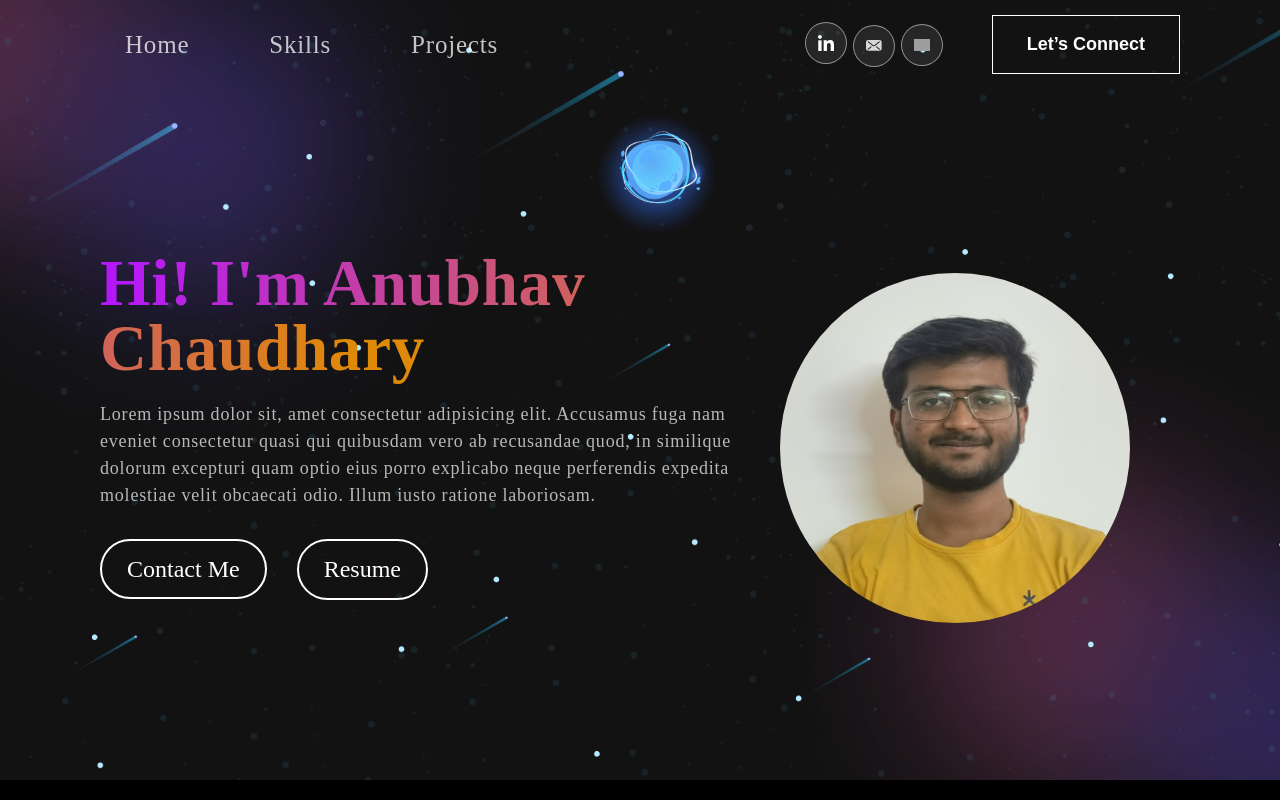
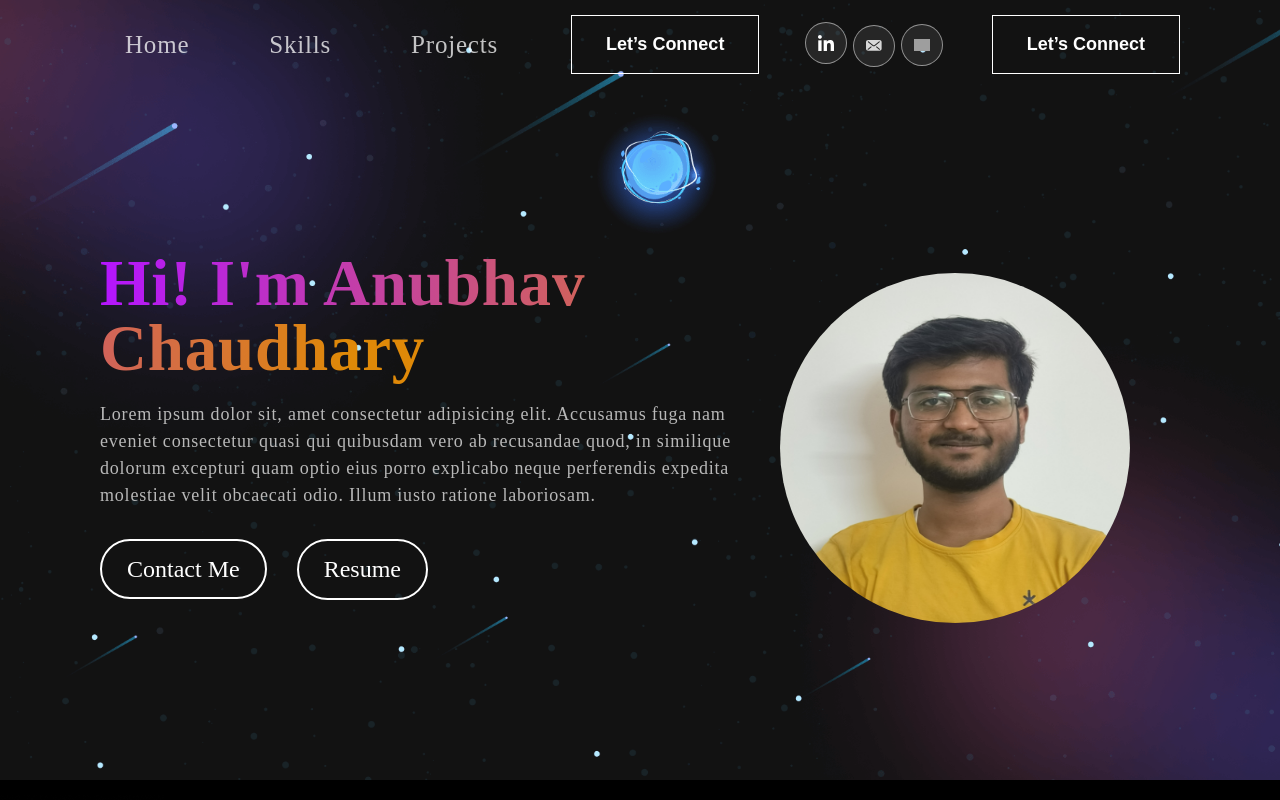
Before and after one commit to code-anubhav15/Portfolio, a React (Vite) app: page / in a window 1280 px wide. Shown: the top 800 px of the page. Built offline with nearby package versions, Linux system fonts and the light colour scheme; grey boxes are pictures that could not be loaded.

Commit message:
Update Navbar.jsx

```diff
--- a/src/components/Navbar/Navbar.jsx
+++ b/src/components/Navbar/Navbar.jsx
@@ -69,6 +69,13 @@ const Navbar = () => {
             Projects
           </AnchorLink>
         </li>
+        <div className="sidebar-connect">
+          <AnchorLink href="#contact">
+            <button className="nav-btn">
+              <span>Let’s Connect</span>
+            </button>
+          </AnchorLink>
+        </div>
       </ul>
       <span className="nav-icons">
         <div className="social-icon">
@@ -82,7 +89,7 @@ const Navbar = () => {
             <img src={navIcon3} className="icon" alt="Social Icon 3" />
           </a>
         </div>
-        <div>
+        <div className="nav-connect">
           <AnchorLink href="#contact">
             <button className="nav-btn">
               <span>Let’s Connect</span>
```
